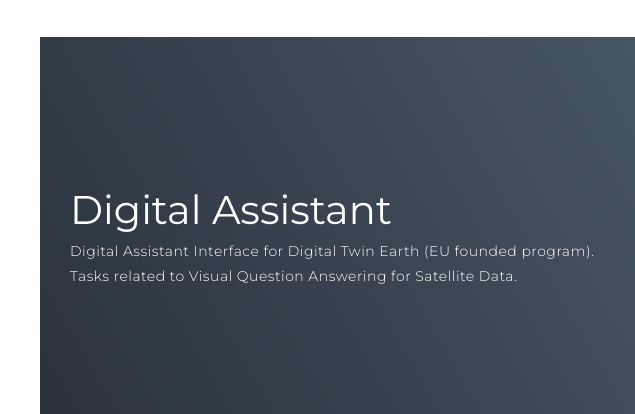
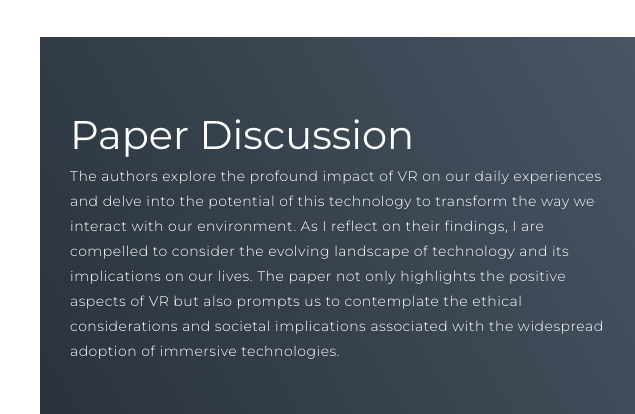
Before and after one commit to MariangelaPol/mp, a plain HTML site: page index.html in a window 1280 px wide. Shown: the part 1786-2200 px from the top of the page, 0-635 px from the left. Drawn offline with Linux system fonts and the light colour scheme.

Commit message:
Update index.html

```diff
--- a/index.html
+++ b/index.html
@@ -86,9 +86,11 @@
       <div class="all-projects">
         <div class="project-item">
           <div class="project-info">
-            <h1>Digital Assistant</h1>
+<!--             <h1>Digital Assistant</h1>
             <p>Digital Assistant Interface for Digital Twin Earth (EU founded
-              program). Tasks related to Visual Question Answering for Satellite Data.</p>
+              program). Tasks related to Visual Question Answering for Satellite Data.</p> -->
+            <h1>Paper Discussion</h1>
+            <p>The authors explore the profound impact of VR on our daily experiences and delve into the potential of this technology to transform the way we interact with our environment. As I reflect on their findings, I are compelled to consider the evolving landscape of technology and its implications on our lives. The paper not only highlights the positive aspects of VR but also prompts us to contemplate the ethical considerations and societal implications associated with the widespread adoption of immersive technologies. </p>
           </div>
           <div class="project-img">
             <img src="./img/img-1.png" alt="img">
```
